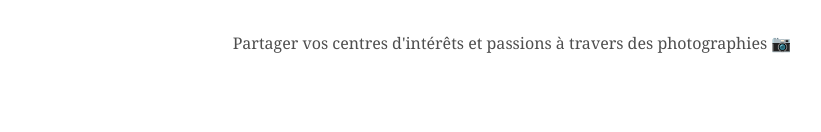
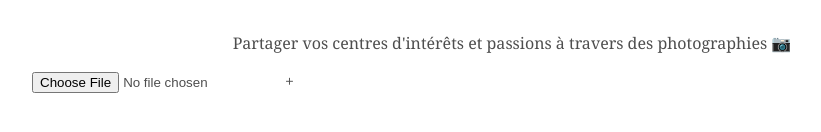
Before and after one commit to remmoclock/pinterest, a React (Vite) app: page / in a window 1280 px wide. Shown: the part 296-428 px from the top of the page, without its empty margins (128-949 px from the left). Built offline with nearby package versions, Linux system fonts and the light colour scheme.

Commit message:
add uploadForm comp

```diff
--- a/src/App.jsx
+++ b/src/App.jsx
@@ -1,9 +1,11 @@
 import Title from "./Components/Title";
+import UploadForm from "./Components/UploadForm";
 
 function App() {
   return (
     <div className="App">
       <Title />
+      <UploadForm />
     </div>
   );
 }
--- /dev/null
+++ b/src/Components/UploadForm.jsx
@@ -0,0 +1,35 @@
+import React, { useState } from "react";
+
+const UploadForm = () => {
+  const [file, setFile] = useState(null);
+  const [error, setError] = useState(null);
+
+  const types = ["image/png", "image/jpeg"];
+
+  const handleChange = (e) => {
+    let selected = e.target.files[0];
+
+    if (selected && types.includes(selected.type)) {
+      setFile(selected);
+      setError("");
+    } else {
+      setFile(null);
+      setError("Choisir une image (png ou jpg)");
+    }
+  };
+
+  return (
+    <form>
+      <label>
+        <input type="file" onChange={handleChange} />
+        <span>+</span>
+      </label>
+      <div className="output">
+        {error && <div className="error">{error}</div>}
+        {file && <div>{file.name}</div>}
+      </div>
+    </form>
+  );
+};
+
+export default UploadForm;
```
